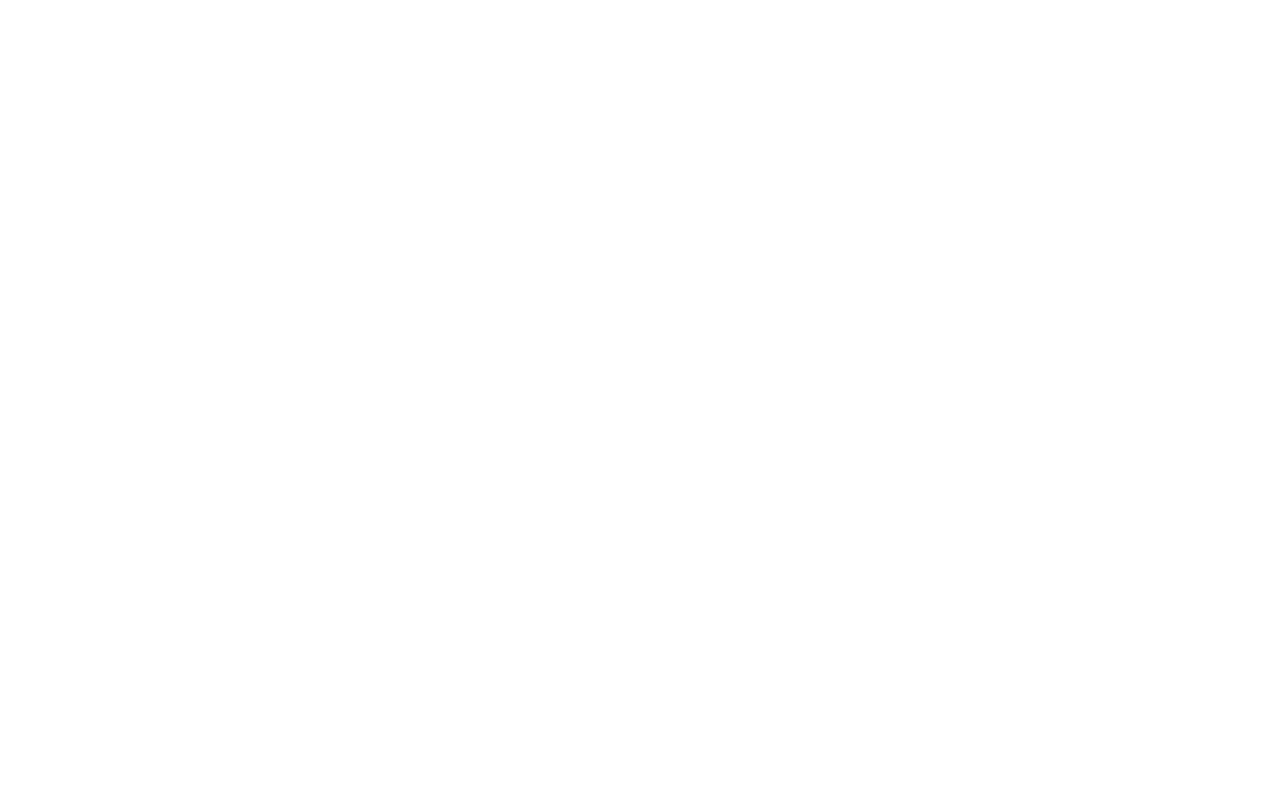
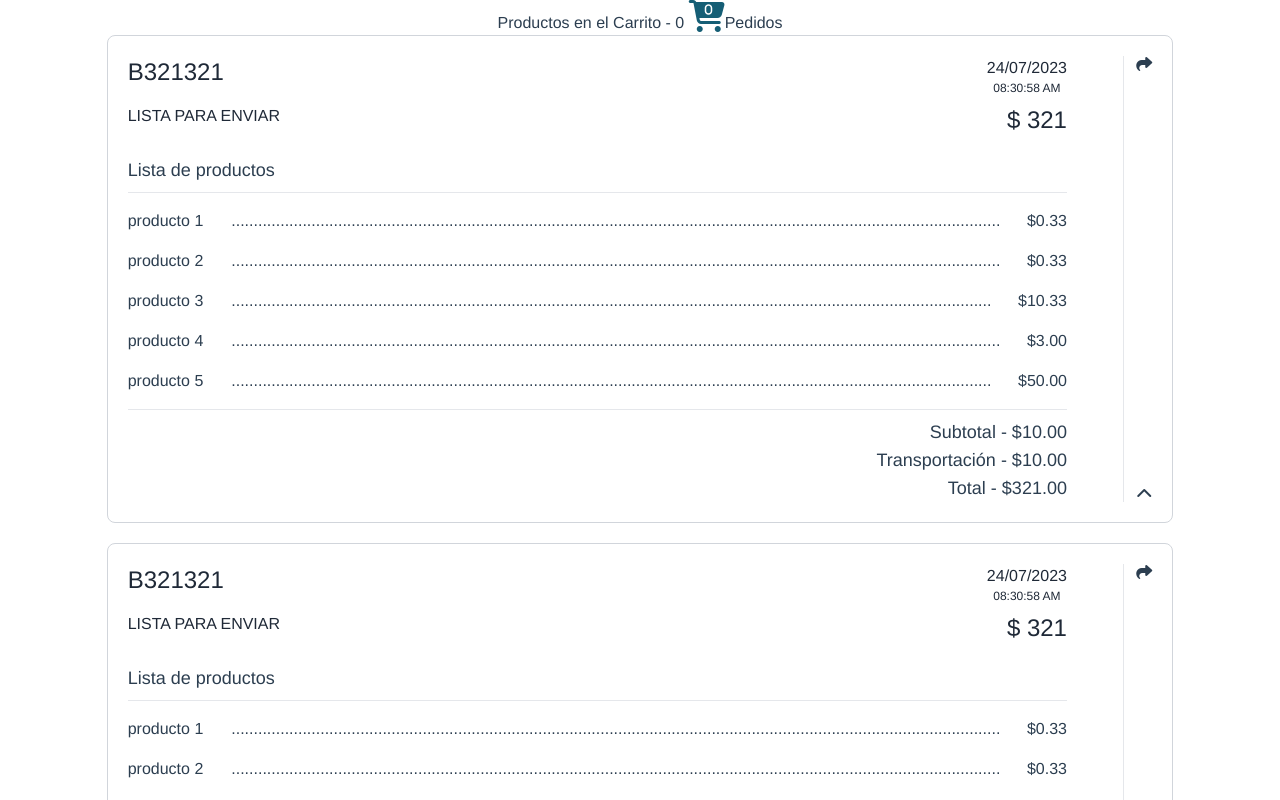
Before and after one commit to osquelsantisteban/itg_market, a Vue app: page /bookings in a window 1280 px wide. Before the commit this address had no page. Shown: the top 800 px of the page. Built offline with nearby package versions, Linux system fonts and the light colour scheme.

Commit message:
work in booking

```diff
--- a/src/components/BookingListTemplate.vue
+++ b/src/components/BookingListTemplate.vue
@@ -1,25 +1,73 @@
 <template>
-    <table class="table-auto bg-red-200 min-w-full text-left text-sm font-light">
-        <thead class="border-b font-medium"><tr><th scope="col" class="px-6 py-4">orden</th><th scope="col" class="px-6 py-4">fecha</th><th scope="col" class="px-6 py-4">estado</th><th scope="col" class="px-6 py-4">detalles</th><th scope="col" class="px-6 py-4">precio</th></tr></thead>
-        <tbody >
-            <tr v-for="(item,index) in props.item" :key="index" class="border-b">
-            <td class="whitespace-nowrap px-6 py-4">{{item.id}}</td>
-            <td class="whitespace-nowrap px-6 py-4">{{item.fecha}}</td>
-            <td class="whitespace-nowrap px-6 py-4 uppercase">{{item.estado_entrega}}</td>
-            <td class="whitespace-nowrap px-6 py-4 uppercase">detalle</td>
-            <td class="whitespace-nowrap px-6 py-4">{{item.precio}}</td>
-            </tr>
-        </tbody>
-    </table>
+
+        <article class="flex justify-between rounded-lg border border-gray-300 p-5 w-full ">
+
+            <section class="flex flex-col w-11/12">
+
+                <div class="flex justify-between w-full">
+                    <!-- Orden -->
+                    <span class="uppercase text-2xl text-gray-800">B321321</span>
+                    <!-- Fecha -->
+                    <div class="flex flex-col mb-2">
+                        <span class="uppercase text-base text-gray-800">24/07/2023</span>
+                        <span class="uppercase text-xs text-gray-800">08:30:58 am</span>
+                    </div>
+                </div>
+
+                <section class="flex justify-between w-full">
+                    <!-- Status -->
+                    <span class="uppercase text-base text-gray-800">Lista para enviar</span>
+
+                    <!-- Price -->
+                    <span class="uppercase text-2xl text-gray-800">$ 321</span>
+                </section>
+
+                <!-- Detail -->
+                <section class="flex flex-col items-start mt-5" v-show="isDetail">
+
+                    <span class=" text-lg">Lista de productos</span>
+                    <hr class="w-full my-2" style="dashed">
+                    <ul class="flex flex-col items-start w-full">
+                        <li class="flex w-full justify-between items-center gap-5 py-2">
+                            <span class="">producto 1</span> <span class="flex flex-1 overflow-hidden overflow-ellipsis whitespace-nowrap mx-2">.................................................................................................................................................................................................................................................................................</span> <span>$0.33</span></li>
+                        <li class="flex w-full justify-between items-center gap-5 py-2"><span class="">producto 2</span> <span class="flex flex-1 overflow-hidden overflow-ellipsis whitespace-nowrap mx-2">.................................................................................................................................................................................................................................................................................</span> <span>$0.33</span></li>
+                        <li class="flex w-full justify-between items-center gap-5 py-2"><span class="">producto 3</span> <span class="flex flex-1 overflow-hidden overflow-ellipsis whitespace-nowrap mx-2">.................................................................................................................................................................................................................................................................................</span> <span>$10.33</span></li>
+                        <li class="flex w-full justify-between items-center gap-5 py-2"><span class="">producto 4</span> <span class="flex flex-1 overflow-hidden overflow-ellipsis whitespace-nowrap mx-2">.................................................................................................................................................................................................................................................................................</span> <span>$3.00</span></li>
+                        <li class="flex w-full justify-between items-center gap-5 py-2"><span class="">producto 5</span> <span class="flex flex-1 overflow-hidden overflow-ellipsis whitespace-nowrap mx-2">.................................................................................................................................................................................................................................................................................</span> <span>$50.00</span></li>
+                        <hr class="w-full my-2" style="dashed">
+                    </ul>
+                    <div class="flex flex-col items-end w-full">
+                        <span class="text-lg">Subtotal - $10.00</span>
+                        <span class="text-lg">Transportación - $10.00</span>
+                        <span class="text-lg">Total - $321.00</span>
+                    </div>
+
+
+                </section>
+            </section>
+
+
+            <div class="flex flex-col border-l pl-3 justify-between">
+                <i class="fa fa-share"></i>
+                <i class="flex h-full items-end"  :class="{'fa fa-chevron-down':!isDetail,'fa fa-chevron-up':isDetail}" @click="isDetail=!isDetail"></i>
+            </div>
+
+        </article>
 </template>
 
 <script setup>
 
-import { defineProps } from 'vue'
+import { ref,defineProps } from 'vue'
 
 const props = defineProps({
   item: Object
 })
 
 console.log(props.item)
+
+const isDetail = ref(true)
+
+/* const openDetail = () => {
+    isDetail.value = true
+} */
 </script>
--- a/src/layouts/MainLayout.vue
+++ b/src/layouts/MainLayout.vue
@@ -9,6 +9,13 @@
     <p>{{ $t('message.hello') }}</p>
     -->
 
+    <!-- Cart -->
+    <router-link :to="{name: 'ShoppingCart'}" class=" ">
+        <i class="fa fa-shopping-cart fa-2x text-cyan-800 relative"><span class="absolute top-[2px] left-4 text-white text-center text-xs">{{ cart.totalProducts }}</span></i>
+    </router-link>
+
+    <!-- Bookings -->
+    <router-link :to="{name: 'Bookings'}" class=" ">Pedidos</router-link>
 
     <div class="grid grid-cols-1 w-10/12 items-center mx-auto">
         <slot ></slot>
--- a/src/router/index.js
+++ b/src/router/index.js
@@ -31,11 +31,11 @@
     name: 'BuyForm',
     component: () => import (/* webpackChunkName: "shopping_cart" */ '@/views/BuyFormView.vue')
   },
-  // Booking
+  // Booking List
   {
-    path: '/booking',
-    name: 'Booking',
-    component: () => import (/* webpackChunkName: "booking" */ '@/views/BookingView.vue')
+    path: '/bookings',
+    name: 'Bookings',
+    component: () => import (/* webpackChunkName: "bookings" */ '@/views/BookingsView.vue')
     //vista protegida
   },
   // Booking Detail
@@ -58,4 +58,12 @@
   routes
 })
 
+// Redirigir a NotFound sino existe la ruta
+router.beforeEach((to, from, next) => {
+  if(to.matched.length === 0)
+    next({name: 'NotFound'})
+  else
+    next()
+})
+
 export default router
--- a/src/views/BookingView.vue
+++ b/src/views/BookingsView.vue
@@ -4,7 +4,8 @@
             <div class="flex">No hay pedidos</div>
         </div>
         <div v-else class="flex w-full gap-5">
-            <div class="flex flex-col gap-5">
+            <div class="flex flex-col gap-5 w-full">
+                <BookingListTemplate :item="booking"/>
                 <BookingListTemplate :item="booking"/>
             </div>
         </div>
--- a/tailwind.config.js
+++ b/tailwind.config.js
@@ -1,7 +1,6 @@
 /** @type {import('tailwindcss').Config} */
 module.exports = {
   purge: ['./index.html', './src/**/*.{vue,js,ts,jsx,tsx}'],
-  // content: ["./index.html', './src/**/*.{vue,js,ts,jsx,tsx}"],
   theme: {
     extend: {},
   },
```
